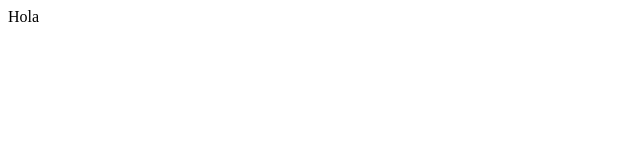
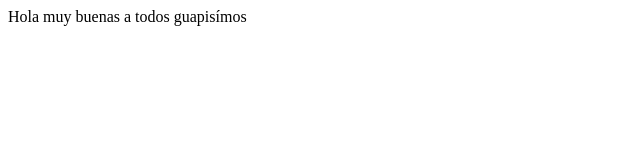
Before and after one commit to ogardez/Ejercicio1, a plain HTML site: page index.html in a window 1280 px wide. Shown: the whole page, without its empty margins (0-640 px from the left). Drawn offline with Linux system fonts and the light colour scheme.

Commit message:
Update index.html

```diff
--- a/index.html
+++ b/index.html
@@ -1,3 +1,3 @@
 <p>
-  Hola
+  Hola muy buenas a todos guapisímos
 </p>
```
